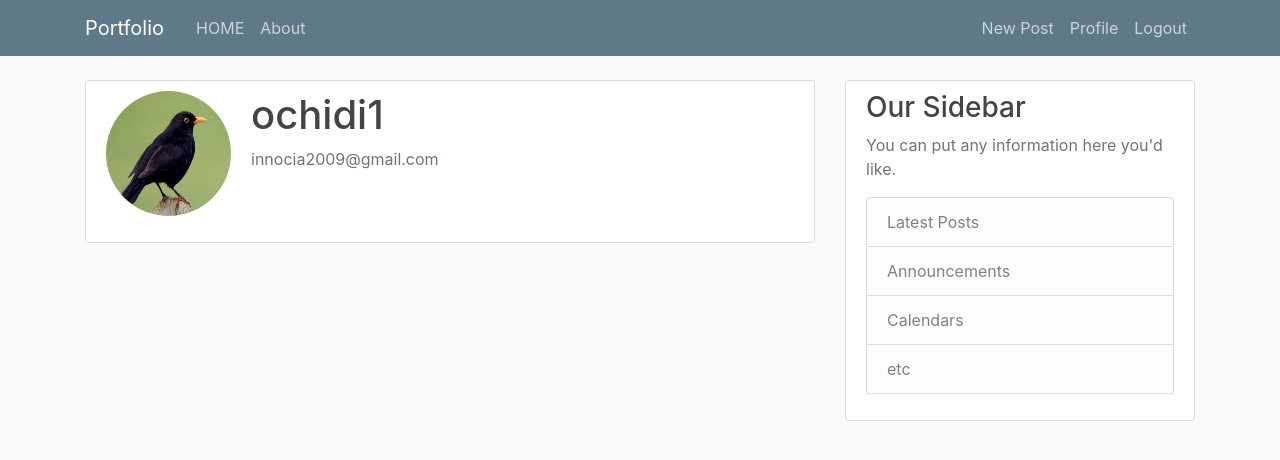
After one commit to obichidi/xen, a Django app: page /user_interface/ in a window 1280 px wide. The commit adds this page. Shown: the top 460 px of the page. Run offline with Django 3.2, Linux system fonts and the light colour scheme; a user stored in the database is signed in; data comes from the database, SQL or seed files in the repository; both versions use the stored data as it was after the commit; some libraries are stand-ins or nearby versions.

Commit message:
added redirect to user page

```diff
--- a/blog/templates/blog/home.html
+++ b/blog/templates/blog/home.html
@@ -8,7 +8,7 @@
   <img class="rounded-circle  article-img" src="{{ post.author.profile.image.url }}">
   <div class="media-body">
     <div class="article-metadata">
-      <a class="mr-2" href="#">{{ post.author }}</a>
+      <a class="mr-2" href="{% url 'user_interface' %}">{{ post.author }}</a>
       <small class="text-muted">{{ post.date_posted|date:"F d, Y" }}</small>
     </div>
         <h2><a class="article-title" href="{% url 'post-detail' post.id %}">{{ post.title }}</a></h2>
--- a/blog/urls.py
+++ b/blog/urls.py
@@ -5,6 +5,7 @@ from . import views
 urlpatterns = [
     path('', PostListView.as_view(), name='blog-home'),
     path('post/<int:pk>/', PostDetailView.as_view(), name='post-detail'),
+
     path('post/<int:pk>/update', PostUpdateView.as_view(), name='post-update'),
     path('post/<int:pk>/delete', PostDeleteView.as_view(), name='post-delete'),
     path('post/new/', PostCreateView.as_view(), name='post-create'),
--- a/django_server/urls.py
+++ b/django_server/urls.py
@@ -14,7 +14,7 @@ Including another URLconf
     2. Add a URL to urlpatterns:  path('blog/', include('blog.urls'))
 """
 from django.contrib import admin
-from django.urls import path,include
+from django.urls import path, include
 from users import views as user_views
 from django.contrib.auth import views as auth_views
 from django.conf import settings
@@ -24,6 +24,7 @@ urlpatterns = [
     path('admin/', admin.site.urls),
     path('register/', user_views.register, name='register'),
     path('profile/', user_views.profile, name='profile'),
+    path('user_interface/', user_views.user_interface, name='user_interface'),
     path('login/', auth_views.LoginView.as_view(template_name='users/login.html'), name='login'),
     path('logout/', auth_views.LogoutView.as_view(template_name='users/logout.html'), name='logout'),
     path('', include('blog.urls')),
--- /dev/null
+++ b/users/templates/users/user_interface.html
@@ -0,0 +1,16 @@
+{% extends "blog/base.html" %}
+{% load crispy_forms_tags %}
+    {% block content %}
+
+       <div class="content-section">
+  <div class="media">
+    <img class="rounded-circle account-img" src="{{ user.profile.image.url }}">
+    <div class="media-body">
+      <h2 class="account-heading">{{ user.username }}</h2>
+      <p class="text-secondary">{{ user.email }}</p>
+        <p></p>
+    </div>
+  </div>
+
+</div>
+{% endblock content%}
--- a/users/views.py
+++ b/users/views.py
@@ -40,3 +40,8 @@ def profile(request):
             'p_form': p_form
         }
     return render(request, 'users/profile.html', context)
+
+
+@login_required()
+def user_interface(request):
+    return render(request, 'users/user_interface.html')
```
Also changed, not shown: db.sqlite3.
